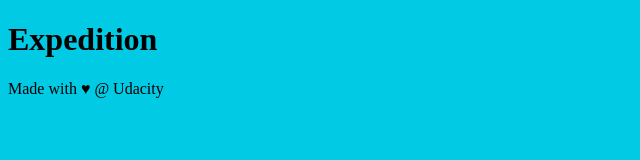
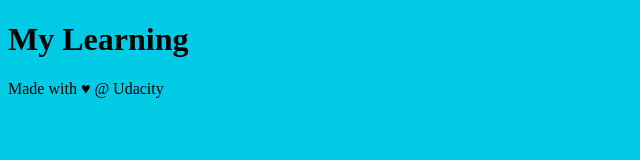
Before and after one commit to myselfbharatkashyap/GitLearning, a plain HTML site: page index.html in a window 1280 px wide. Shown: the whole page, without its empty margins (0-640 px from the left). Drawn offline with Linux system fonts and the light colour scheme.

Commit message:
Changes the H1 tag

```diff
--- a/index.html
+++ b/index.html
@@ -10,7 +10,7 @@
 <body>
 
     <header>
-        <h1>Expedition</h1>
+        <h1>My Learning</h1>
     </header>
 
     <div class="container myclass">
```
